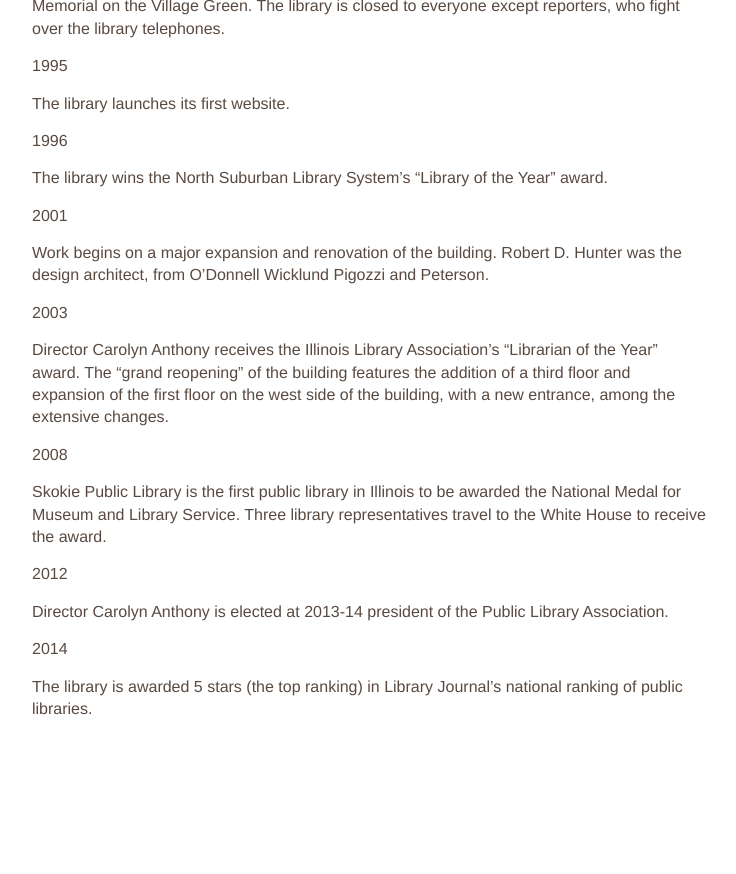
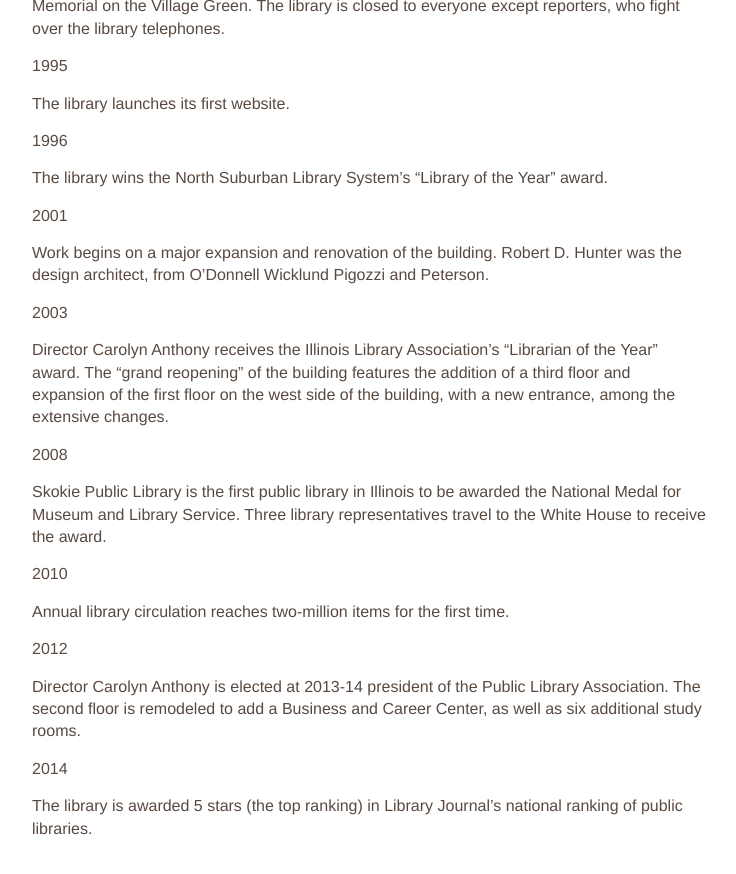
Before and after one commit to skokielibrary/spl-content, a Jekyll site: the page built from _content/christie/about--history-art.markdown, in a window 1280 px wide and 900 px high, scrolled down 1730 px. Shown: the top 874 px of the window, without its empty margins (126-862 px from the left). Built offline with Jekyll 4.4.1, drawn with Linux system fonts in a browser that asks for light colours; before the commit the page ends 2510 px from its top, so only the background shows below that.

Commit message:
Updated about--history-art.markdown

```diff
--- a/_content/christie/about--history-art.markdown
+++ b/_content/christie/about--history-art.markdown
@@ -88,9 +88,13 @@ Director Carolyn Anthony receives the Illinois Library Association's "Librarian
 
 Skokie Public Library is the first public library in Illinois to be awarded the National Medal for Museum and Library Service. Three library representatives travel to the White House to receive the award.
 
+###2010
+
+Annual library circulation reaches two-million items for the first time.
+
 ###2012
 
-Director Carolyn Anthony is elected at 2013-14 president of the Public Library Association.
+Director Carolyn Anthony is elected at 2013-14 president of the Public Library Association. The second floor is remodeled to add a Business and Career Center, as well as six additional study rooms.
 
 ###2014
 
```
